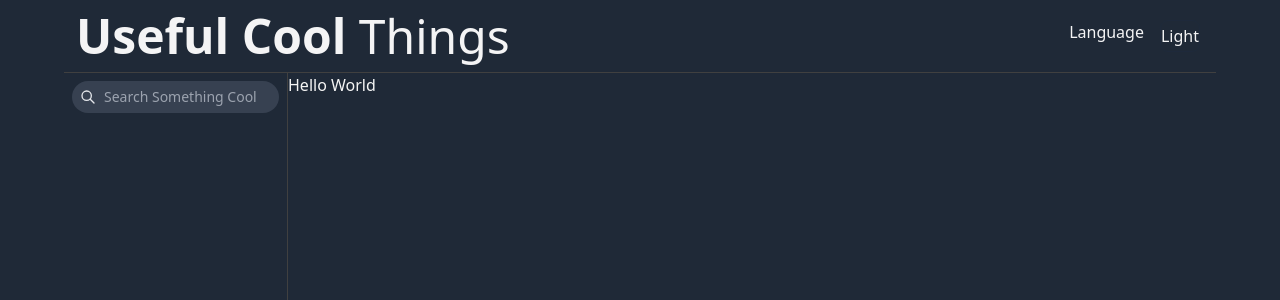
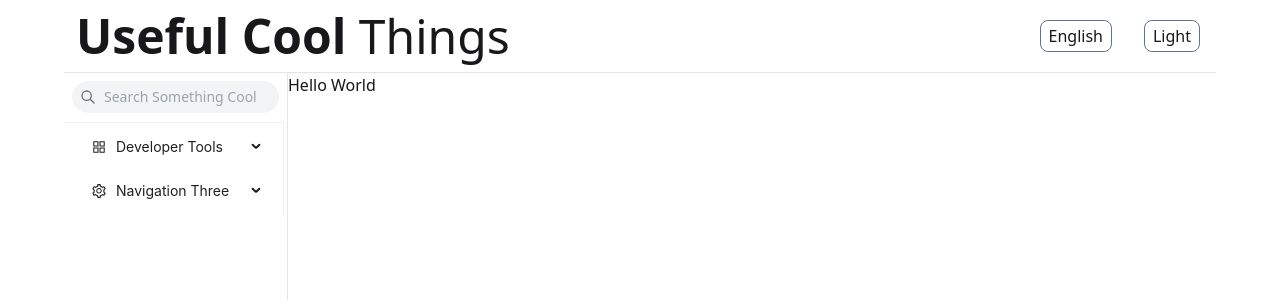
Before and after one commit to ChenShifu0308/useful, a Next.js app: page / in a window 1280 px wide. Shown: the top 300 px of the page. Built offline with nearby package versions, Linux system fonts and the light colour scheme.

Commit message:
add language dropdown

```diff
--- a/components/Sidebar.tsx
+++ b/components/Sidebar.tsx
@@ -1,8 +1,35 @@
-import React from 'react'
+import React, { useState } from 'react'
 import { SearchIcon } from '@heroicons/react/outline'
+import { AppstoreOutlined, MailOutlined, SettingOutlined } from '@ant-design/icons';
+import type { MenuProps, MenuTheme } from 'antd';
+import { Menu } from 'antd';
+import { useTheme } from 'next-themes';
 
 /* 大屏幕放在左边，小屏幕作为左侧侧边栏伸缩 */
 export default function Sidebar() {
+    const { systemTheme, theme: menuTheme, setTheme } = useTheme();
+    // const [menuTheme, setMenuTheme] = useState<MenuTheme>(theme === 'dark' ? 'dark' : 'light');
+
+    const onClick: MenuProps['onClick'] = (e) => {
+        console.log('click ', e);
+    };
+
+    /* Test items */
+    const items: MenuProps['items'] = [
+        { type: 'divider' },
+        getItem('Developer Tools', 'dev_tools', <AppstoreOutlined />, [
+            getItem('Converters', 'sub1'),
+            getItem('Encode&Decode', 'sub2'),
+            getItem('Formatters', 'sub3', null, [getItem('Json', 'json'), getItem('XML', 'xml')]),
+        ]),
+        getItem('Navigation Three', 'sub4', <SettingOutlined />, [
+            getItem('Option 9', '9'),
+            getItem('Option 10', '10'),
+            getItem('Option 11', '11'),
+            getItem('Option 12', '12'),
+          ]),
+    ];
+
     return (
         <div className='hidden md:flex flex-col w-56 border-r border-neutral-200 dark:border-neutral-700'>
             {/* Search Bar */}
@@ -17,6 +44,32 @@ export default function Sidebar() {
             </div>
             {/* Menus - 内容可以用json配置，便于之后修改*/}
             {/* 可以用antd的menu来做 https://ant.design/components/menu-cn */}
+            <Menu
+                onClick={onClick}
+                theme={menuTheme === 'dark' ? 'dark' : 'light'}
+                style={{ width: 220  }}
+                defaultOpenKeys={['sub1']}
+                mode="inline"
+                items={items}
+            />
         </div>
     )
 }
+
+type MenuItem = Required<MenuProps>['items'][number];
+
+function getItem(
+    label: React.ReactNode,
+    key: React.Key,
+    icon?: React.ReactNode,
+    children?: MenuItem[],
+    type?: 'group',
+): MenuItem {
+    return {
+        key,
+        icon,
+        children,
+        label,
+        type,
+    } as MenuItem;
+}
--- a/components/header/Header.tsx
+++ b/components/header/Header.tsx
@@ -1,4 +1,3 @@
-import React from 'react'
 import LanguageDropdown from './LanguageDropdown'
 import ThemeToggle from './ThemeToggle'
 
--- a/components/header/LanguageDropdown.tsx
+++ b/components/header/LanguageDropdown.tsx
@@ -1,8 +1,43 @@
-import React from 'react'
+import React, { useState } from 'react'
+import type { MenuProps } from 'antd';
+import { Dropdown, message } from 'antd';
 
 // 用https://ant.design/components/dropdown-cn
 export default function LanguageDropdown() {
+  const [language, setLanguage] = useState<Language>(Language.English)
+
+  const onClick: MenuProps['onClick'] = ({ key }) => {
+    message.info(`Switch to ${key}`);
+  };
+
+  const items: MenuProps['items'] = [
+    {
+      key: '1',
+      label: "English",
+    },
+    {
+      key: '2',
+      label: "简体中文",
+    },
+  ];
   return (
-    <div>Language</div>
+    <div>
+      <Dropdown menu={{ items, onClick }} placement="bottom">
+        <button
+          onClick={() => {
+
+          }}
+          className='hover:bg-gray-200 dark:hover:bg-gray-800 px-2
+            transition-all duration-100  mx-4 rounded-lg w-30 h-8 border-slate-500 border'>
+          {language}
+        </button>
+      </Dropdown>
+    </div >
+
   )
 }
+
+enum Language {
+  English = "English",
+  Chinese = "简体中文",
+}
--- a/components/header/ThemeToggle.tsx
+++ b/components/header/ThemeToggle.tsx
@@ -4,24 +4,22 @@ import React, { useEffect } from 'react'
 export default function ThemeToggle() {
     const { systemTheme, theme, setTheme } = useTheme();
 
-    const currentTheme = theme === 'system' ? systemTheme : theme;
-
     // Beacause the document maybe undefined in SSR.
     useEffect(() => {
         const rootElClasslist = document?.getElementsByTagName("html")[0].classList;
         if (theme == "dark") {
+            rootElClasslist?.add("dark");
+        } else {
             rootElClasslist?.remove("dark");
-        } else {
-            rootElClasslist?.add("dark");
         }
     });
 
     return (
         <button
             onClick={() => theme == "dark" ? setTheme('light') : setTheme("dark")}
-            className=' hover:bg-gray-600 dark:hover:bg-gray-300
-            transition-all duration-100  mx-4 rounded-lg w-30 h-8 border-slate-800 border'>
-            {theme == "dark" ? <span>Dark</span> : <span>Light</span>}
+            className=' hover:bg-gray-200 dark:hover:bg-gray-800 px-2
+            transition-all duration-100  mx-4 rounded-lg w-30 h-8 border-slate-500 border'>
+            {theme == "dark" ? 'Dark' : 'Light'}
         </button>
     )
 }
--- a/package.json
+++ b/package.json
@@ -13,6 +13,7 @@
     "@types/node": "18.15.11",
     "@types/react": "18.0.33",
     "@types/react-dom": "18.0.11",
+    "antd": "^5.4.2",
     "autoprefixer": "10.4.14",
     "eslint": "8.38.0",
     "eslint-config-next": "13.3.0",
--- a/styles/globals.css
+++ b/styles/globals.css
@@ -2,15 +2,12 @@
 @tailwind components;
 @tailwind utilities;
 
-:root {
-
+@layer base {
+  body {
+    @apply bg-white text-zinc-900 dark:bg-bg-darkmode dark:text-zinc-100
+  }
 }
 
-@layer base{
-  body {
-      @apply bg-white text-zinc-900  dark:bg-gray-800 dark:text-zinc-100
-  }
-}
 /*
 .dark {
   @apply bg-gray-800 text-zinc-50;
--- a/tailwind.config.js
+++ b/tailwind.config.js
@@ -12,6 +12,9 @@ module.exports = {
         'gradient-conic':
           'conic-gradient(from 180deg at 50% 50%, var(--tw-gradient-stops))',
       },
+      colors: {
+        'bg-darkmode': '#030f16',
+      },
     },
   },
   plugins: [],
```
Also changed, not shown: 2 other files (tests, documents, lock files or other folders).
